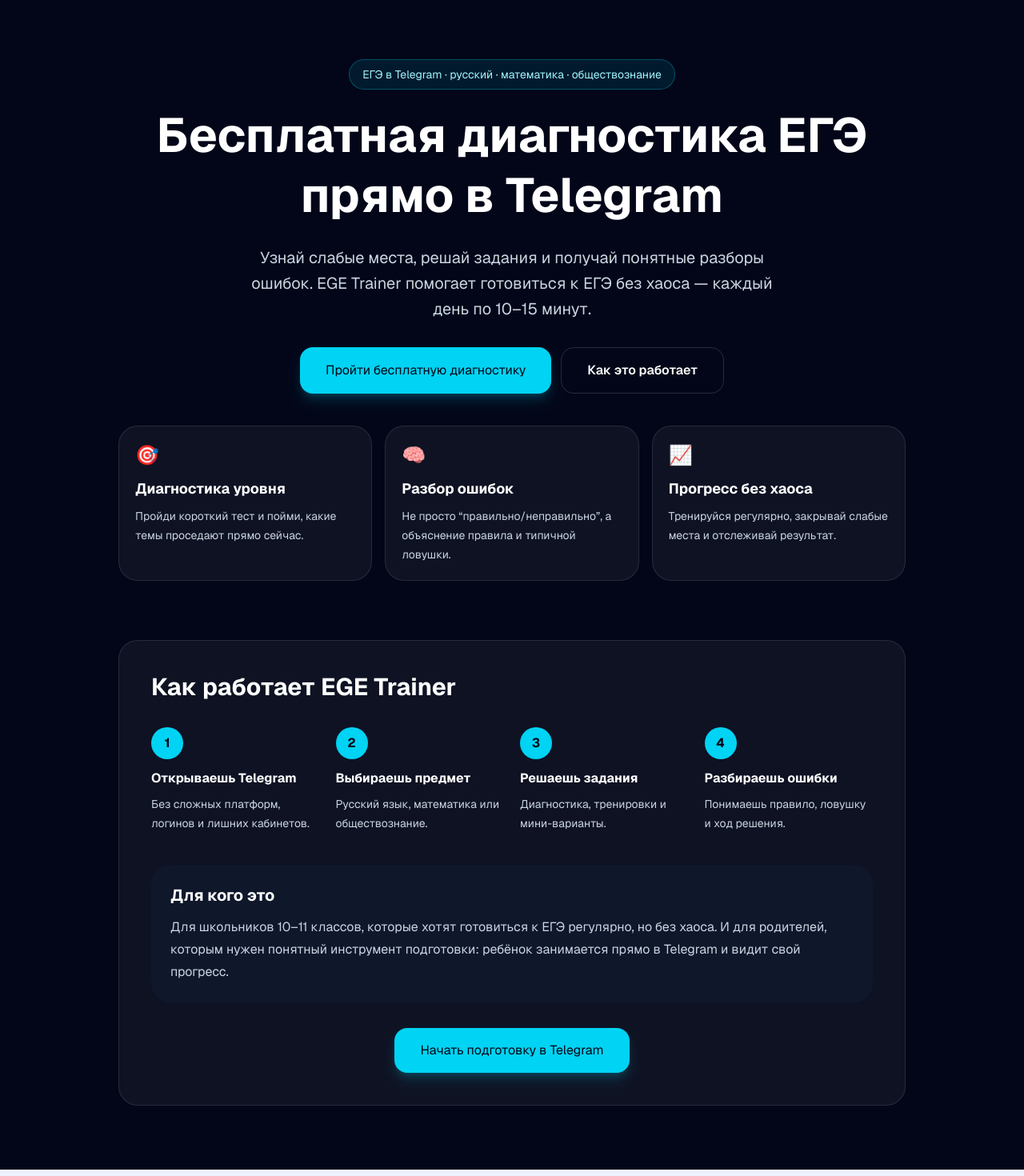
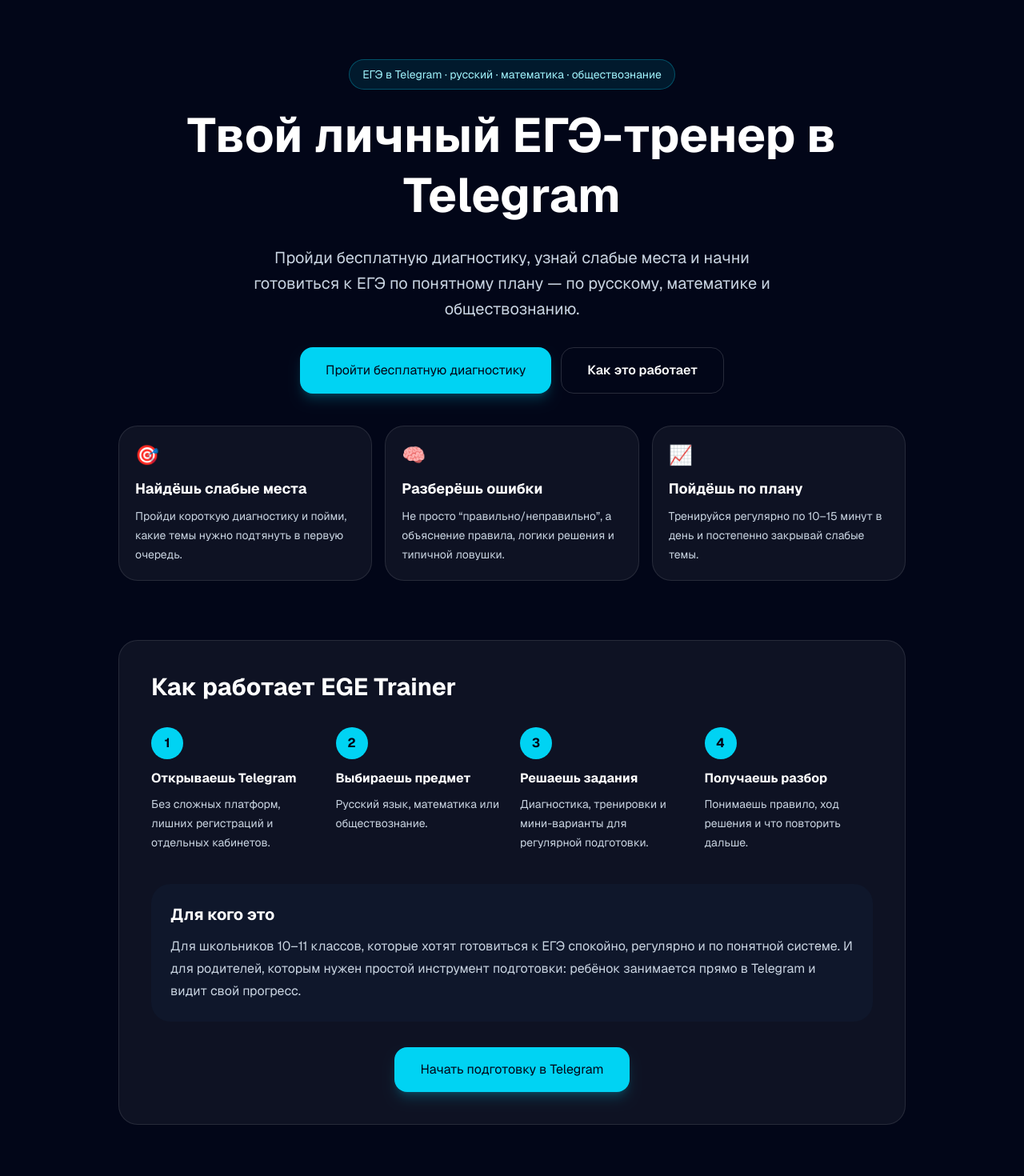
Before and after one commit to 4730188-hue/ege-trainer, a Next.js app: page /start in a window 1280 px wide. Shown: the top 1470 px of the page at 80% size. Built offline with nearby package versions, Linux system fonts and the light colour scheme.

Commit message:
Update start page copy

```diff
--- a/app/start/page.tsx
+++ b/app/start/page.tsx
@@ -4,16 +4,11 @@ import { useEffect, useMemo } from 'react';
 
 export default function StartPage() {
   const telegramLink = useMemo(() => {
-    // TODO: Replace this with the real Mini App launch link if needed.
-    // Examples:
-    // return 'https://t.me/YOUR_BOT/YOUR_APP';
-    // return 'https://t.me/YOUR_BOT?start=diagnostic';
     return 'https://t.me/ege_trainer_demo_bot';
   }, []);
 
   useEffect(() => {
     const params = new URLSearchParams(window.location.search);
-
     const utmData = {
       source: params.get('utm_source'),
       medium: params.get('utm_medium'),
@@ -29,13 +24,11 @@ export default function StartPage() {
 
   const handleTelegramClick = () => {
     if (typeof window !== 'undefined') {
-      const win = window as typeof window & {
-        ym?: (...args: unknown[]) => void;
-        YM_COUNTER_ID?: number;
-      };
-
-      if (win.ym && win.YM_COUNTER_ID) {
-        win.ym(win.YM_COUNTER_ID, 'reachGoal', 'click_telegram_start');
+      // Цель для Яндекс Метрики, если позже подключим counter id
+      // @ts-ignore
+      if (window.ym && window.YM_COUNTER_ID) {
+        // @ts-ignore
+        window.ym(window.YM_COUNTER_ID, 'reachGoal', 'click_telegram_start');
       }
     }
 
@@ -50,17 +43,16 @@ export default function StartPage() {
         </div>
 
         <h1 className="max-w-4xl text-4xl font-bold leading-tight md:text-6xl">
-          Бесплатная диагностика ЕГЭ прямо в Telegram
+          Твой личный ЕГЭ-тренер в Telegram
         </h1>
 
         <p className="mt-6 max-w-2xl text-lg leading-8 text-slate-300 md:text-xl">
-          Узнай слабые места, решай задания и получай понятные разборы ошибок.
-          EGE Trainer помогает готовиться к ЕГЭ без хаоса — каждый день по 10–15 минут.
+          Пройди бесплатную диагностику, узнай слабые места и начни готовиться к ЕГЭ
+          по понятному плану — по русскому, математике и обществознанию.
         </p>
 
         <div className="mt-8 flex flex-col gap-3 sm:flex-row">
           <button
-            type="button"
             onClick={handleTelegramClick}
             className="rounded-2xl bg-cyan-400 px-8 py-4 text-base font-bold text-slate-950 shadow-lg shadow-cyan-400/20 transition hover:bg-cyan-300"
           >
@@ -78,25 +70,25 @@ export default function StartPage() {
         <div className="mt-10 grid w-full gap-4 text-left md:grid-cols-3">
           <div className="rounded-3xl border border-white/10 bg-white/5 p-5">
             <div className="text-2xl">🎯</div>
-            <h3 className="mt-3 text-lg font-bold">Диагностика уровня</h3>
+            <h3 className="mt-3 text-lg font-bold">Найдёшь слабые места</h3>
             <p className="mt-2 text-sm leading-6 text-slate-300">
-              Пройди короткий тест и пойми, какие темы проседают прямо сейчас.
+              Пройди короткую диагностику и пойми, какие темы нужно подтянуть в первую очередь.
             </p>
           </div>
 
           <div className="rounded-3xl border border-white/10 bg-white/5 p-5">
             <div className="text-2xl">🧠</div>
-            <h3 className="mt-3 text-lg font-bold">Разбор ошибок</h3>
+            <h3 className="mt-3 text-lg font-bold">Разберёшь ошибки</h3>
             <p className="mt-2 text-sm leading-6 text-slate-300">
-              Не просто “правильно/неправильно”, а объяснение правила и типичной ловушки.
+              Не просто “правильно/неправильно”, а объяснение правила, логики решения и типичной ловушки.
             </p>
           </div>
 
           <div className="rounded-3xl border border-white/10 bg-white/5 p-5">
             <div className="text-2xl">📈</div>
-            <h3 className="mt-3 text-lg font-bold">Прогресс без хаоса</h3>
+            <h3 className="mt-3 text-lg font-bold">Пойдёшь по плану</h3>
             <p className="mt-2 text-sm leading-6 text-slate-300">
-              Тренируйся регулярно, закрывай слабые места и отслеживай результат.
+              Тренируйся регулярно по 10–15 минут в день и постепенно закрывай слабые темы.
             </p>
           </div>
         </div>
@@ -113,7 +105,7 @@ export default function StartPage() {
               </div>
               <h3 className="font-bold">Открываешь Telegram</h3>
               <p className="mt-2 text-sm leading-6 text-slate-300">
-                Без сложных платформ, логинов и лишних кабинетов.
+                Без сложных платформ, лишних регистраций и отдельных кабинетов.
               </p>
             </div>
 
@@ -133,7 +125,7 @@ export default function StartPage() {
               </div>
               <h3 className="font-bold">Решаешь задания</h3>
               <p className="mt-2 text-sm leading-6 text-slate-300">
-                Диагностика, тренировки и мини-варианты.
+                Диагностика, тренировки и мини-варианты для регулярной подготовки.
               </p>
             </div>
 
@@ -141,9 +133,9 @@ export default function StartPage() {
               <div className="mb-3 flex h-10 w-10 items-center justify-center rounded-full bg-cyan-400 font-bold text-slate-950">
                 4
               </div>
-              <h3 className="font-bold">Разбираешь ошибки</h3>
+              <h3 className="font-bold">Получаешь разбор</h3>
               <p className="mt-2 text-sm leading-6 text-slate-300">
-                Понимаешь правило, ловушку и ход решения.
+                Понимаешь правило, ход решения и что повторить дальше.
               </p>
             </div>
           </div>
@@ -151,15 +143,14 @@ export default function StartPage() {
           <div className="mt-10 rounded-3xl bg-slate-900 p-6">
             <h3 className="text-xl font-bold">Для кого это</h3>
             <p className="mt-3 leading-7 text-slate-300">
-              Для школьников 10–11 классов, которые хотят готовиться к ЕГЭ регулярно,
-              но без хаоса. И для родителей, которым нужен понятный инструмент подготовки:
-              ребёнок занимается прямо в Telegram и видит свой прогресс.
+              Для школьников 10–11 классов, которые хотят готовиться к ЕГЭ спокойно,
+              регулярно и по понятной системе. И для родителей, которым нужен простой
+              инструмент подготовки: ребёнок занимается прямо в Telegram и видит свой прогресс.
             </p>
           </div>
 
           <div className="mt-8 text-center">
             <button
-              type="button"
               onClick={handleTelegramClick}
               className="rounded-2xl bg-cyan-400 px-8 py-4 text-base font-bold text-slate-950 shadow-lg shadow-cyan-400/20 transition hover:bg-cyan-300"
             >
```
